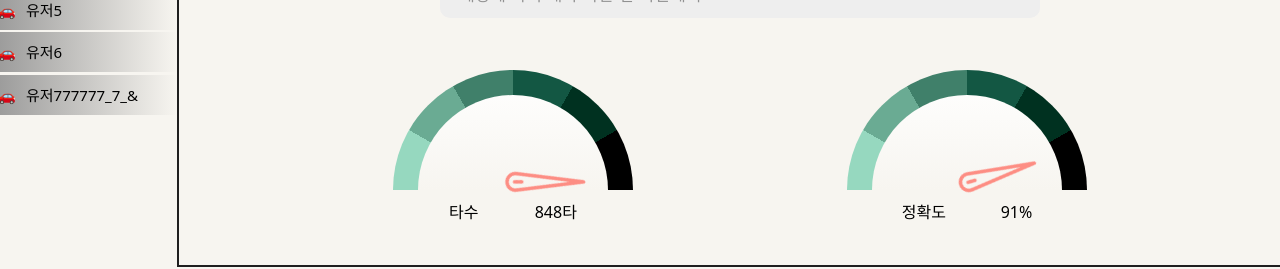
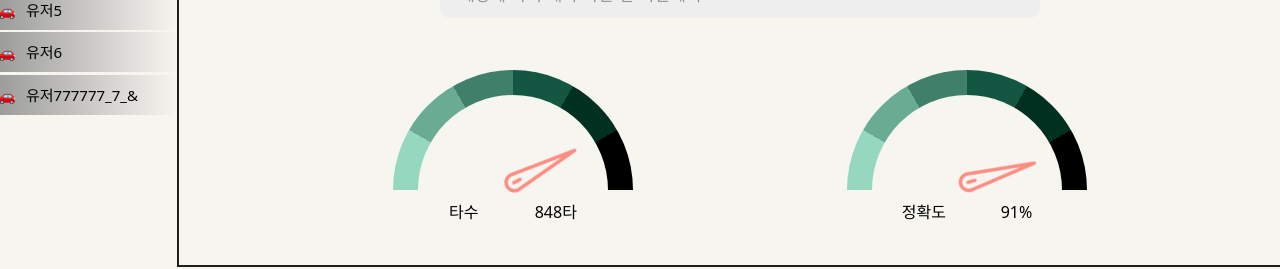
Before and after one commit to Team-E2I4/Team-E2I4-TiKiTaza-FE, a React (Vite) app: page /gameroom/1/sentence in a window 1280 px wide. Shown: the part 396-665 px from the top of the page. Built offline with nearby package versions, Linux system fonts and the light colour scheme.

Commit message:
[🎨style]: dashboard 최대 타수 수정 800타->1000타

```diff
--- a/src/common/Ingame/Dashboard.tsx
+++ b/src/common/Ingame/Dashboard.tsx
@@ -9,7 +9,7 @@ const Dashboard = ({ type, value }: DashboardProps) => {
   const ratioStyle = new Map([
     [
       'wpm',
-      `${value > 800 ? '225deg' : `${Math.floor((value * 180) / 800) + 45}deg`}`,
+      `${value > 1000 ? '225deg' : `${Math.floor((value * 180) / 1000) + 45}deg`}`,
     ],
     ['accuracy', `${value > 100 ? '225deg' : `${value * 1.8 + 45}deg`}`],
   ]);
--- a/src/common/Ingame/dashborad.css
+++ b/src/common/Ingame/dashborad.css
@@ -3,7 +3,7 @@
   height: 12rem;
   border: 0.5rem solid transparent;
   border-radius: 12rem 12rem 0 0;
-  background-image: linear-gradient(#ffff, #f7f5f0), conic-gradient(from -90deg at 50% 100%, #96D8BF 30deg, #6aab93 0 60deg, #40806A 0 90deg, #135743 0 120deg, #003120 0 150deg, #000000 0 180deg, #000000 0 );
+  background-image: linear-gradient(#f7f5f0, #f7f5f0), conic-gradient(from -90deg at 50% 100%, #96D8BF 30deg, #6aab93 0 60deg, #40806A 0 90deg, #135743 0 120deg, #003120 0 150deg, #000000 0 180deg, #000000 0 );
   background-origin: border-box;
   background-clip: content-box, border-box;
   padding-bottom: 0;
```
